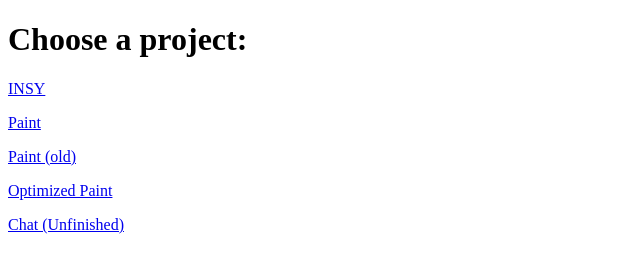
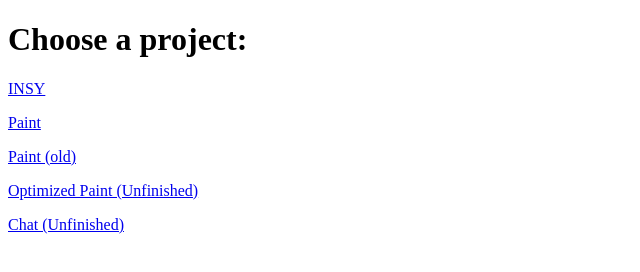
Before and after one commit to CP02A/NodeJs, a website: page NodeJs/projects.html in a window 1280 px wide. Shown: the whole page, without its empty margins (0-640 px from the left). Drawn offline with Linux system fonts and the light colour scheme.

Commit message:
Added Unfinished tag to Optimized Paint

```diff
--- a/NodeJs/projects.html
+++ b/NodeJs/projects.html
@@ -7,7 +7,7 @@
     <p><a href="/insy">INSY</a></p>
     <p><a href="/paint">Paint</a></p>
     <p><a href="/paint_old">Paint (old)</a></p>
-    <p><a href="/optimizedpaint">Optimized Paint</a></p>
+    <p><a href="/optimizedpaint">Optimized Paint (Unfinished)</a></p>
     <p><a href="/chat">Chat (Unfinished)</a></p>
 </body>
 </html>
```
